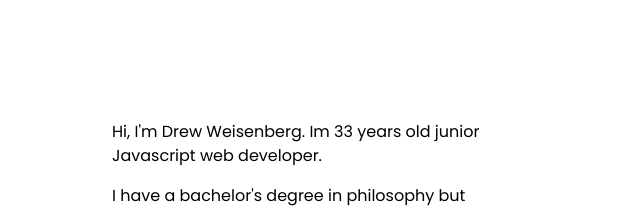
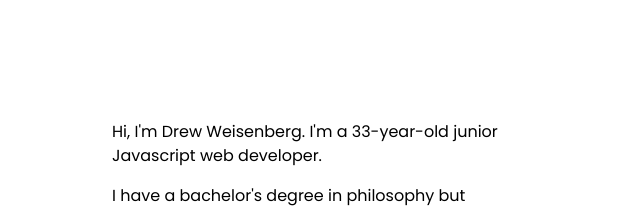
Before and after one commit to Weisenbergd/resume20205, a Next.js app: page / in a window 1280 px wide. Shown: the part 1740-1950 px from the top of the page, without its empty margins (0-640 px from the left). Built offline with nearby package versions, Linux system fonts and the light colour scheme.

Commit message:
slight style change

```diff
--- a/src/app/sections/About.tsx
+++ b/src/app/sections/About.tsx
@@ -10,7 +10,7 @@ export default function About() {
       <div className="flex max-md:flex-col max-md:items-center max-md:gap-14 justify-between pb-24 ">
         <div className="flex flex-col gap-4 max-w-[25rem]">
           <p>
-            Hi, I'm Drew Weisenberg. Im 33 years old junior Javascript web
+            Hi, I'm Drew Weisenberg. I'm a 33-year-old junior Javascript web
             developer.
           </p>
           <p>
--- a/src/app/sections/Contact.tsx
+++ b/src/app/sections/Contact.tsx
@@ -3,7 +3,7 @@ import SectionDiv from "../components/SectionDiv";
 
 export default function Contact() {
   return (
-    <SectionDiv variant="light" className="h-[32rem] ">
+    <SectionDiv variant="light" className="h-[32rem] lg:mb-[15rem] ">
       <H2>contact.</H2>
       <div className="">
         {/* <div className="mt-10 relative transform translate-x-1/2 bg-dark  before:content-[''] before:h-96 before:w-[1px] before:bg-dark before:absolute before:-top-[19.3rem] "></div> */}
```
